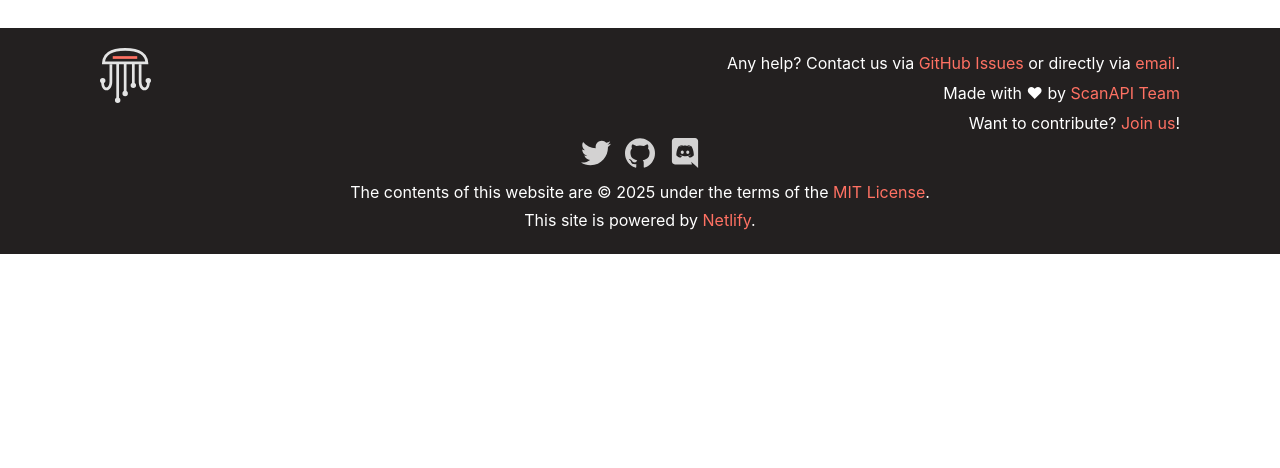
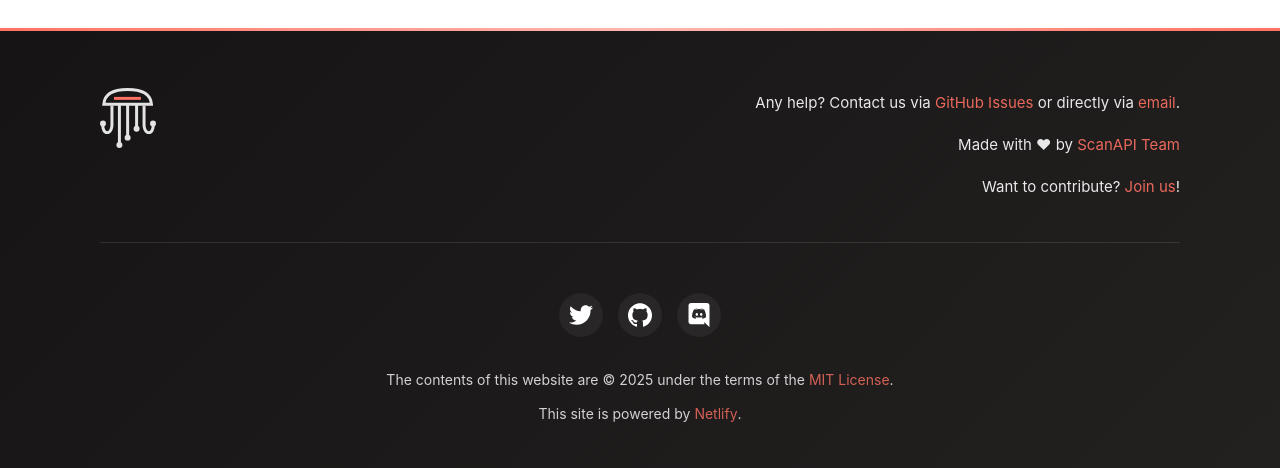
Before and after one commit to scanapi/website, a Jekyll site: the page built from community.md, in a window 1280 px wide. Shown: the part 3506-3974 px from the top of the page. Built offline with Jekyll 4.4.1, drawn with Linux system fonts in a browser that asks for light colours; before the commit the page ends 3760 px from its top, so only the background shows below that.

Commit message:
feat: improve footer style

```diff
--- a/_includes/footer.html
+++ b/_includes/footer.html
@@ -34,17 +34,17 @@
 
   <div class="footer-copyright site-footer__bottom">
     <div class="footer-icons site-footer__social">
-      <a class="nav-icon site-footer__social-link" href="https://twitter.com/scanapi_" target="_blank">
+      <a class="site-footer__social-link" href="https://twitter.com/scanapi_" target="_blank">
         <img class="site-footer__social-icon" src="{{ '/assets/images/twitter.svg' | relative_url}}" />
       </a>
       <a
-        class="nav-icon site-footer__social-link"
+        class="site-footer__social-link"
         href="https://github.com/scanapi/scanapi"
         target="_blank"
       >
         <img class="site-footer__social-icon" src="{{'/assets/images/github-logo.svg' | relative_url}}" />
       </a>
-      <a class="nav-icon site-footer__social-link" href="https://discord.scanapi.dev" target="_blank">
+      <a class="site-footer__social-link" href="https://discord.scanapi.dev" target="_blank">
         <img class="site-footer__social-icon" src="{{'/assets/images/discord-logo.svg' | relative_url}}" />
       </a>
     </div>
--- a/_sass/_main.scss
+++ b/_sass/_main.scss
@@ -197,17 +197,166 @@ a img { border: 0; outline: none; }
 .site-nav__icon-link { opacity:.8; }
 .site-nav__icon-link:hover { opacity:1; }
 
-.site-footer { background-color:$base-gray; color:$light-color; line-height:1.5; padding:20px 100px; }
-.site-footer__contact { display:flex; justify-content:space-between; }
-.site-footer__contact-text { display:flex; flex-direction:column; justify-content:space-between; text-align:right; }
-.site-footer__logo { height:55px; }
-.site-footer__social { margin-bottom:10px; }
-.site-footer__social-link { margin:0 5px; }
-.site-footer__social-icon { width:30px; height:30px; }
-.site-footer a { color:$primary-color; text-decoration:none; }
-.site-footer a:hover { color:$primary-color; text-decoration:underline; }
-.site-footer__bottom { display:flex; flex-direction:column; align-items:center; }
-.site-footer__copyright { text-align:center; }
+// Footer
+.site-footer {
+    background: linear-gradient(135deg, darken($base-gray, 5%) 0%, $base-gray 100%);
+    color: $light-color;
+    line-height: 1.6;
+    padding: 60px 100px 40px;
+    position: relative;
+    overflow: hidden;
+
+    &::before {
+        content: '';
+        position: absolute;
+        top: 0;
+        left: 0;
+        right: 0;
+        height: 3px;
+        background: linear-gradient(90deg, $primary-color, lighten($primary-color, 15%), $primary-color);
+    }
+}
+
+.site-footer__contact {
+    display: flex;
+    justify-content: space-between;
+    margin-bottom: 50px;
+    padding-bottom: 40px;
+    border-bottom: 1px solid rgba(255, 255, 255, 0.1);
+}
+
+.site-footer__contact-text {
+    display: flex;
+    flex-direction: column;
+    gap: 12px;
+    text-align: right;
+    font-size: 15px;
+    opacity: 0.9;
+
+    span {
+        transition: opacity 0.3s ease;
+
+        &:hover {
+            opacity: 1;
+        }
+    }
+}
+
+.site-footer__logo-link {
+    display: inline-block;
+    border: none;
+    outline: none;
+
+    &:focus {
+        outline: none;
+    }
+}
+
+.site-footer__logo {
+    height: 60px;
+    display: block;
+    transition: transform 0.3s ease, filter 0.3s ease;
+
+    &:hover {
+        transform: scale(1.05);
+        filter: drop-shadow(0 4px 8px rgba(255, 113, 99, 0.3));
+    }
+}
+
+.site-footer__social {
+    margin-bottom: 20px;
+    display: flex;
+    gap: 15px;
+    justify-content: center;
+}
+
+.site-footer__social-link {
+    display: inline-flex;
+    align-items: center;
+    justify-content: center;
+    width: 44px;
+    height: 44px;
+    min-width: 44px;
+    min-height: 44px;
+    background: rgba(255, 255, 255, 0.05);
+    border-radius: 50%;
+    border: none;
+    transition: all 0.3s ease;
+    outline: none;
+    text-decoration: none;
+
+    &::after {
+        display: none;
+    }
+
+    &:hover {
+        background: rgba(255, 113, 99, 0.2);
+        transform: translateY(-3px);
+        text-decoration: none;
+
+        .site-footer__social-icon {
+            transform: scale(1.1);
+        }
+    }
+
+    &:focus {
+        outline: none;
+        box-shadow: 0 0 0 3px rgba(255, 113, 99, 0.3);
+    }
+}
+
+.site-footer__social-icon {
+    width: 24px;
+    height: 24px;
+    display: block;
+    transition: transform 0.3s ease;
+}
+
+.site-footer a {
+    color: $primary-color;
+    text-decoration: none;
+    position: relative;
+    transition: color 0.3s ease;
+
+    &::after {
+        content: '';
+        position: absolute;
+        bottom: -2px;
+        left: 0;
+        width: 0;
+        height: 1px;
+        background: $primary-color;
+        transition: width 0.3s ease;
+    }
+
+    &:hover {
+        color: lighten($primary-color, 10%);
+
+        &::after {
+            width: 100%;
+        }
+    }
+}
+
+.site-footer__bottom {
+    display: flex;
+    flex-direction: column;
+    align-items: center;
+    gap: 20px;
+}
+
+.site-footer__copyright {
+    text-align: center;
+    display: flex;
+    flex-direction: column;
+    gap: 8px;
+    font-size: 14px;
+    opacity: 0.8;
+
+    span {
+        line-height: 1.6;
+    }
+}
 
 .docs-page { width:100%; display:flex; min-height:100vh; }
 .docs-page__sidenav { display:flex; flex-direction:column; width:300px; margin:30px 40px 20px 50px; padding-right:10px; text-align:right; border-right:1px solid #ccc; }
@@ -265,9 +414,24 @@ a img { border: 0; outline: none; }
 // Mobile e abaixo (≤768px)
 @media (max-width: $screen-md) {
     // Rodapé BEM
-    .site-footer { padding: 20px 20px; }
-    .site-footer__contact { flex-direction: column; align-items: center; }
-    .site-footer__contact-text { text-align: center; margin-bottom: 20px; }
+    .site-footer {
+        padding: 40px 30px 30px;
+    }
+
+    .site-footer__contact {
+        flex-direction: column;
+        align-items: center;
+        gap: 30px;
+    }
+
+    .site-footer__contact-text {
+        text-align: center;
+        margin-bottom: 0;
+    }
+
+    .site-footer__logo-link {
+        order: -1;
+    }
 
     // Rodapé legado
     .footer {
```
